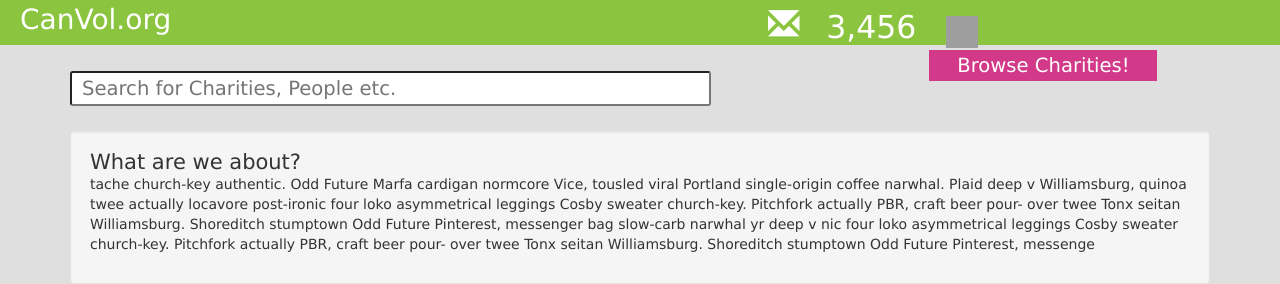
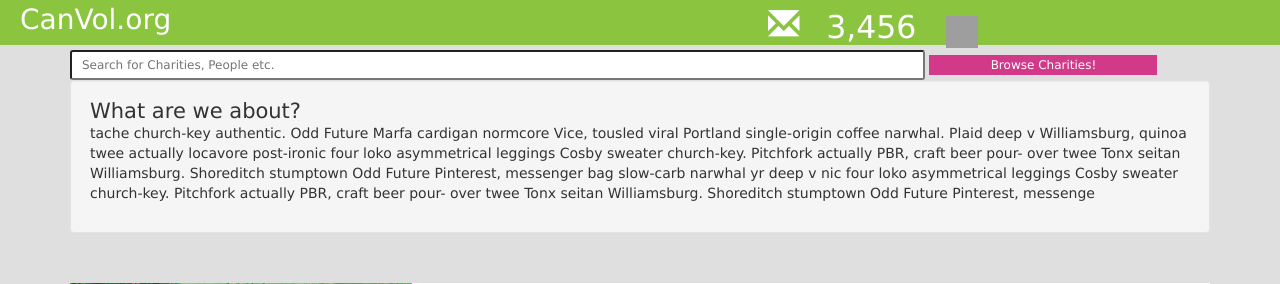
Before and after one commit to waterol/CanVol, a CodeIgniter app: the page made by application/views/indexlo.html in a window 1280 px wide. Shown: the top 284 px of the page. Run offline with CodeIgniter, Linux system fonts and the light colour scheme; some libraries are stand-ins or nearby versions; some web fonts are replaced; grey boxes are pictures that could not be loaded.

Commit message:
Revert "Worked on adding a search box and polishing the home page buttons"
This reverts commit d4fcf2900856f2186e2ddad445cc1c04b46d8b21.

```diff
--- a/application/views/home.php
+++ b/application/views/home.php
@@ -17,7 +17,6 @@
       <form method="POST" action="<?=base_url() ?>browsecharities/search" id="searchform">
       <div id="searchbrowse">
           <input id="searchwide" name="terms" type="text" placeholder="Search for Charities" class="input-sm">
-          <button onclick="location.href='<?=base_url() ?>" id="searchonhome" name"search" class=""> Search! </button>
           <button onclick="location.href='<?=base_url() ?>browsecharities'" id="browsecharities" name="signup"> Browse Charities!</button>
       </div>
 
--- a/css/style.css
+++ b/css/style.css
@@ -328,24 +328,10 @@ label
 
 #searchwide
 {
-	width:75%;
-  font-size: 1.4em;
-  margin-bottom: 12px;
-  height:35px;
-}
-
-#searchonhome
-{
-  width: 24.6%;
-  height:35px;
-  margin-top: 10px;
-  background-color: #8BC53F;
-  color:white;
-  font-size: 1.4em;
-  border:none;
-  border-radius: 0px;
-
-}
+	width:100%;
+}
+
+
 
 #browsecharities
 {
@@ -355,8 +341,6 @@ label
   border:none;
   color: #FFFFFF;
   height: 100%;
-  font-size: 1.4em;
-  margin-bottom: 50px;
 }
 
 
@@ -364,7 +348,6 @@ label
 {
   width:100%;
 }
-
 
 /* End search box */
 
```
